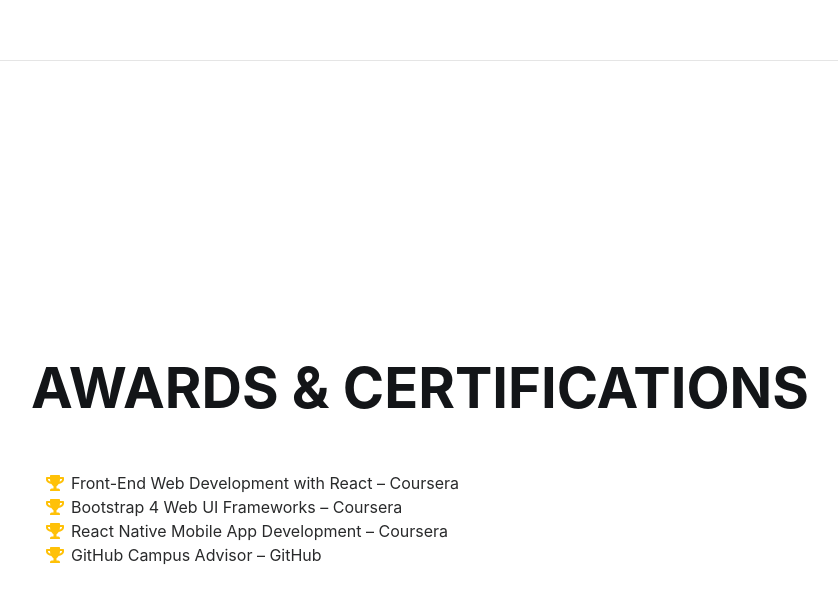
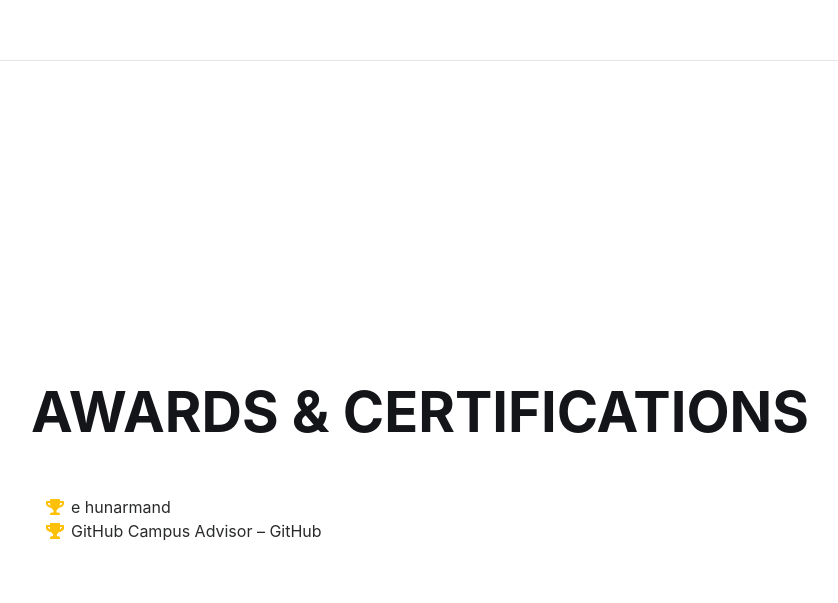
Before and after one commit to zia-ul-islam231/Zia-ul-Islam, a website: page index.html in a window 1280 px wide. Shown: the part 4745-5348 px from the top of the page, without its empty margins (289-1127 px from the left). Drawn offline with Linux system fonts and the light colour scheme; a web font is replaced by a local one.

Commit message:
Update index.html

```diff
--- a/index.html
+++ b/index.html
@@ -250,9 +250,9 @@
   <div class="w-100">
     <h2 class="mb-5">Awards & Certifications</h2>
     <ul class="fa-ul mb-0">
-      <li><i class="fa-li fa fa-trophy text-warning"></i> Front-End Web Development with React – Coursera</li>
-      <li><i class="fa-li fa fa-trophy text-warning"></i> Bootstrap 4 Web UI Frameworks – Coursera</li>
-      <li><i class="fa-li fa fa-trophy text-warning"></i> React Native Mobile App Development – Coursera</li>
+      <li> <a href="https://lms.ehunar.org/certificate/e158bcd57a"><i class="fa-li fa fa-trophy text-warning"></i></a> e hunarmand</li>
+      <li><i class="fa-li fa fa-trophy text-warning"></i></li>
+      <li><i class="fa-li fa fa-trophy text-warning"></i></li>
       <li><i class="fa-li fa fa-trophy text-warning"></i> GitHub Campus Advisor – GitHub</li>
     </ul>
   </div>
```
